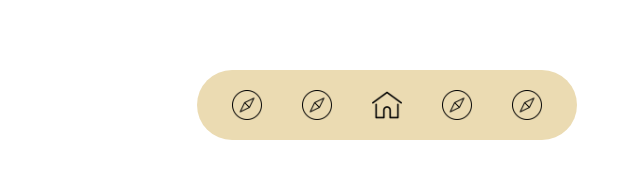
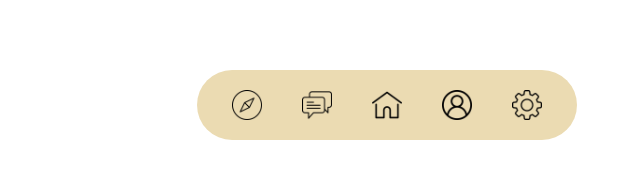
Before and after one commit to Sty6x/weather-app, a website built with webpack: page src/index.html in a window 1280 px wide. Shown: the part 640-818 px from the top of the page, 253-893 px from the left. Built offline with nearby package versions, Linux system fonts and the light colour scheme.

Commit message:
can export create nav and rudder animation

```diff
--- a/src/index.html
+++ b/src/index.html
@@ -14,19 +14,6 @@
     <h2>main contents</h2>
   </div>
   <nav>
-    <div id="rudder-container">
-      <ul id="rudder-item-list" class="rudder-active">
-        <div id="left-rud-item" class='left-rud-active'>
-          <li id="loc"></li>
-          <li id="msg"></li>
-        </div>
-        <li id="main-item"></li>
-        <div id="right-rud-item" class='right-rud-active'>
-          <li id="user"></li>
-          <li id="settings"></li>
-        </div>
-      </ul>
-    </div>
   </nav>
 </main>
 </body>
--- a/src/index.js
+++ b/src/index.js
@@ -1,39 +1,84 @@
 import './style.css'
 
-
-const mainItem = document.getElementById('main-item');
-const rudder = document.getElementById('rudder-item-list')
-const leftRud = document.getElementById('left-rud-item');
-const rightRud = document.getElementById('right-rud-item');
+const main = document.querySelector('nav')
+const rudderContainer = document.createElement('div');
+const rudderItemList = document.createElement('ul')
+const leftRudItem = document.createElement('div')
+const rightRudItem = document.createElement('div')
+const locLi = document.createElement('li')
+const msgLi = document.createElement('li')
+const mainItmLi = document.createElement('li')
+const userLi = document.createElement('li')
+const settingsLi = document.createElement('li')
 
 
-rudder.addEventListener('click', (e) => {
+
+export function createNav(container) {
+  leftRudItem.append(locLi, msgLi)
+  rightRudItem.append(userLi, settingsLi)
+  rudderItemList.append(leftRudItem, mainItmLi, rightRudItem)
+  rudderContainer.appendChild(rudderItemList)
+  container.appendChild(rudderContainer)
+  console.log(container)
+  applyIDClassAttr()
+}
+
+
+function setIDClass(element, id, cls) {
+  const attributes = {
+    id,
+    class: cls
+  }
+  for (let key in attributes) {
+    element.setAttribute(key, attributes[key])
+  }
+}
+
+function applyIDClassAttr() {
+  setIDClass(rudderContainer, 'rudder-container', '')
+  setIDClass(rudderItemList, 'rudder-item-list', 'rudder-active')
+  setIDClass(leftRudItem, 'left-rud-item', 'left-rud-active')
+  setIDClass(rightRudItem, 'right-rud-item', 'right-rud-active')
+  setIDClass(locLi, 'loc', '')
+  setIDClass(msgLi, 'msg', '')
+  setIDClass(mainItmLi, 'main-item', '')
+  setIDClass(userLi, 'user', '')
+  setIDClass(settingsLi, 'settings', '')
+}
+
+// fix this so that we can export this function
+// module will provide the properties needed since
+// the this module will create a rudder navigation once the
+// create nav is invoked
+
+function rudderAnimation(target) {
+  if (target.matches('li')) {
+    if (!rudderItemList.classList.contains('rudder-inactive')) {
+
+      rudderItemList.removeAttribute('class', 'rudder-active')
+      rudderItemList.classList.add('rudder-inactive')
+
+      rightRudItem.classList.remove('right-rud-active')
+      leftRudItem.classList.remove('left-rud-active')
+      rightRudItem.classList.add('right-rud-inactive')
+      leftRudItem.classList.add('left-rud-inactive')
+
+    } else if (rudderItemList.classList.contains('rudder-inactive')) {
+
+      rudderItemList.removeAttribute('class', 'rudder-inactive')
+      rudderItemList.classList.add('rudder-active')
+
+      rightRudItem.classList.remove('right-rud-inactive')
+      leftRudItem.classList.remove('left-rud-inactive')
+      rightRudItem.classList.add('right-rud-active')
+      leftRudItem.classList.add('left-rud-active')
+    }
+  }
+}
+
+rudderContainer.addEventListener('click', (e) => {
   const target = e.target;
   rudderAnimation(target)
 })
 
-function rudderAnimation(target) {
-  if (target.matches('li')) {
-    if (!rudder.classList.contains('rudder-inactive')) {
-
-      rudder.removeAttribute('class', 'rudder-active')
-      rudder.classList.add('rudder-inactive')
-
-      rightRud.classList.remove('right-rud-active')
-      leftRud.classList.remove('left-rud-active')
-      rightRud.classList.add('right-rud-inactive')
-      leftRud.classList.add('left-rud-inactive')
-
-    } else if (rudder.classList.contains('rudder-inactive')) {
-
-      rudder.removeAttribute('class', 'rudder-inactive')
-      rudder.classList.add('rudder-active')
-
-      rightRud.classList.remove('right-rud-inactive')
-      leftRud.classList.remove('left-rud-inactive')
-      rightRud.classList.add('right-rud-active')
-      leftRud.classList.add('left-rud-active')
-
-    }
-  }
-}
+createNav(main)
--- a/src/style.css
+++ b/src/style.css
@@ -130,10 +130,19 @@ nav{
 }
 
 
-#right-rud-item>li, #left-rud-item>li{
-background-image:url('./resources/img/compass (1).png');
+#loc{
+  background-image:url('./resources/img/compass (1).png');
+}
+#msg{
+  background-image:url('./resources/img/chat.png');
 }
 
+#user{
+  background-image:url('./resources/img/user.png');
+}
+#settings{
+  background-image:url('./resources/img/settings.png');
+}
 
 .left-rud-active>li,.right-rud-active>li{
   width: 30px;
@@ -143,7 +152,6 @@ background-image:url('./resources/img/compass (1).png');
   animation-name: expand-item;
   animation-duration: 250ms;
   animation-fill-mode: forwards;
-  /* animation-delay:100ms; */
 }
 
 /* this is for container */
@@ -156,9 +164,10 @@ background-image:url('./resources/img/compass (1).png');
   display: flex;
   align-items: center;
   padding:20px 35px;
+  transition:padding 100ms ease-in ;
   border-radius:40px;
   animation-name: expand-nav;
-  animation-duration: 200ms;
+  animation-duration: 300ms;
   animation-fill-mode: forwards;
 }
 
@@ -167,7 +176,7 @@ background-image:url('./resources/img/compass (1).png');
   animation-name: compress-nav;
   animation-duration: 200ms;
   animation-fill-mode: forwards;
-  transition:padding 150ms ease-in ;
+  transition:padding 100ms ease-in ;
   padding: 20px 20px;
   border-radius: 40px;
 }
```
